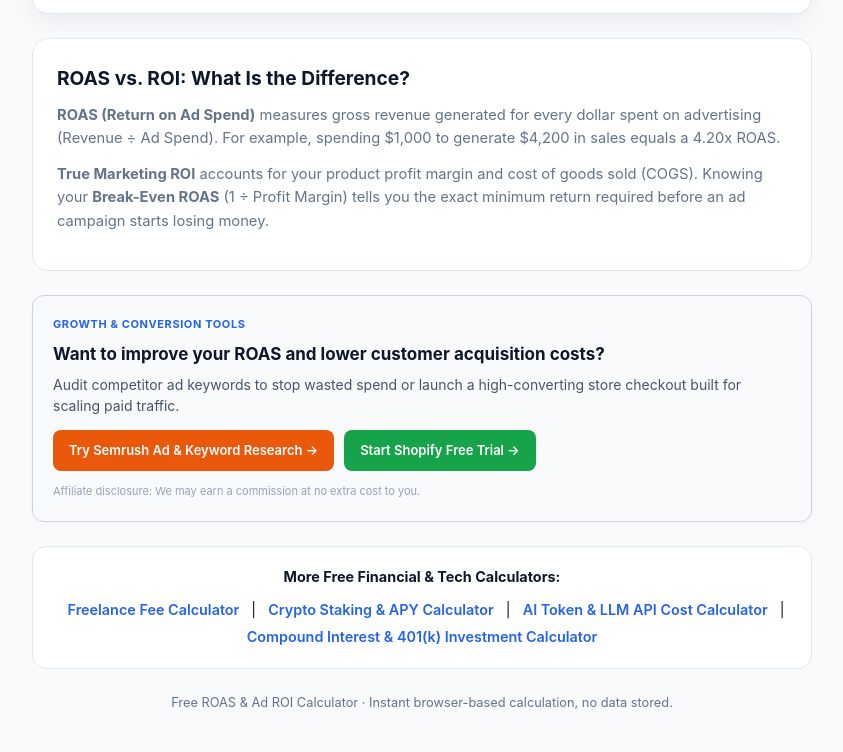
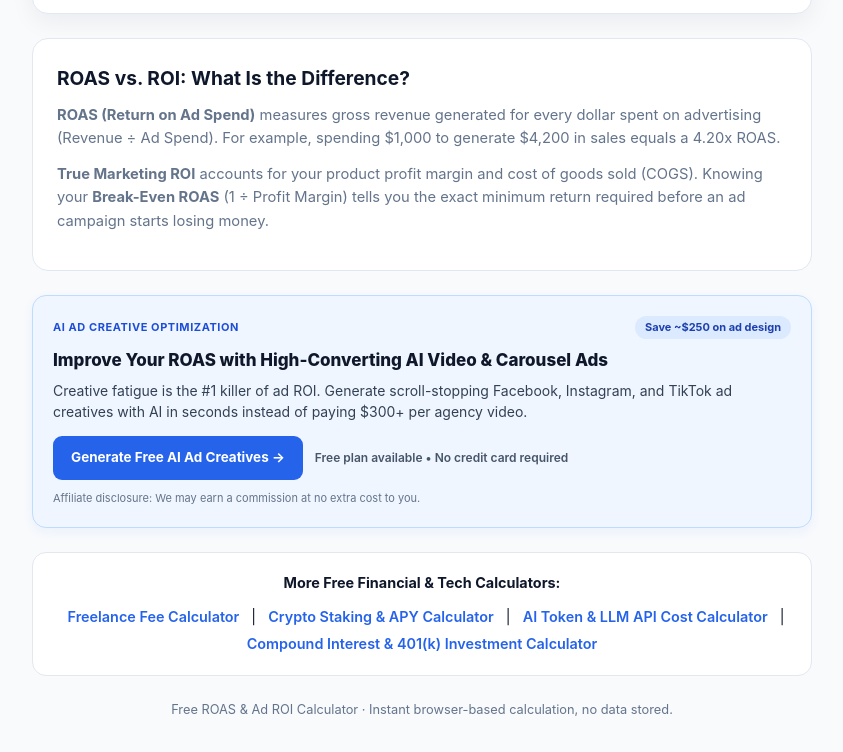
Before and after one commit to valeryivch-maker/roas-roi-calculator, a plain HTML site: page index.html in a window 1280 px wide. Shown: the part 883-1635 px from the top of the page, without its empty margins (218-1061 px from the left). Drawn offline with Linux system fonts and the light colour scheme.

Commit message:
Add files via upload

```diff
--- a/index.html
+++ b/index.html
@@ -156,30 +156,30 @@
     <p><strong>True Marketing ROI</strong> accounts for your product profit margin and cost of goods sold (COGS). Knowing your <strong>Break-Even ROAS</strong> (1 ÷ Profit Margin) tells you the exact minimum return required before an ad campaign starts losing money.</p>
   </section>
 
-  <!-- NATIVE CPA BLOCK: ROAS & ROI -->
-<div style="margin:24px 0; padding:20px; border-radius:12px; background:#f8fafc; border:1px solid #cbd5e1; color:#0f172a; font-family:inherit; box-shadow:0 2px 4px rgba(0,0,0,0.03);">
-  <div style="font-size:11px; font-weight:700; text-transform:uppercase; letter-spacing:0.6px; color:#2563eb; margin-bottom:8px;">
-    Growth &amp; Conversion Tools
+    <!-- NATIVE CPA BLOCK: PREDIS.AI -->
+  <div style="margin:24px 0; padding:20px; border-radius:14px; background:#eff6ff; border:1px solid #bfdbfe; color:#0f172a; box-shadow:0 4px 12px rgba(37,99,235,0.06);">
+    <div style="display:flex; justify-content:space-between; align-items:center; flex-wrap:wrap; gap:8px; margin-bottom:8px;">
+      <span style="font-size:11px; font-weight:700; text-transform:uppercase; letter-spacing:0.05em; color:#1d4ed8;">AI Ad Creative Optimization</span>
+      <span id="predis-save-badge" style="background:#dbeafe; color:#1e40af; font-size:11px; font-weight:700; padding:3px 10px; border-radius:999px;">Cut creative costs by ~60%</span>
     </div>
-  <div style="font-size:17px; font-weight:700; margin-bottom:6px; color:#0f172a;">
-    Want to improve your ROAS and lower customer acquisition costs?
+    <div style="font-size:17px; font-weight:800; margin-bottom:6px; color:#0f172a;">
+      Improve Your ROAS with High-Converting AI Video &amp; Carousel Ads
     </div>
-  <p style="font-size:14px; line-height:1.5; color:#475569; margin:0 0 14px 0;">
-    Audit competitor ad keywords to stop wasted spend or launch a high-converting store checkout built for scaling paid traffic.
+    <p style="font-size:14px; line-height:1.5; color:#334155; margin:0 0 14px 0;">
+      Creative fatigue is the #1 killer of ad ROI. Generate scroll-stopping Facebook, Instagram, and TikTok ad creatives with AI in seconds instead of paying $300+ per agency video.
     </p>
-  <div style="display:flex; flex-wrap:wrap; gap:10px; margin-bottom:12px;">
-    <a href="https://semrush.com" target="_blank" rel="nofollow sponsored noopener" style="display:inline-block; background:#ea580c; color:#ffffff; text-decoration:none; font-weight:600; font-size:13px; padding:10px 16px; border-radius:8px;">
-      Try Semrush Ad &amp; Keyword Research →
+    <div style="display:flex; flex-wrap:wrap; align-items:center; gap:12px; margin-bottom:10px;">
+      <a href="#" id="predis-aff-link" target="_blank" rel="nofollow sponsored noopener" style="display:inline-block; background:#2563eb; color:#ffffff; text-decoration:none; font-weight:700; font-size:13.5px; padding:11px 18px; border-radius:9px;">
+        Generate Free AI Ad Creatives &rarr;
       </a>
-    <a href="https://shopify.com" target="_blank" rel="nofollow sponsored noopener" style="display:inline-block; background:#16a34a; color:#ffffff; text-decoration:none; font-weight:600; font-size:13px; padding:10px 16px; border-radius:8px;">
-      Start Shopify Free Trial →
-    </a>
+      <span style="font-size:12px; color:#475569; font-weight:600;">Free plan available &bull; No credit card required</span>
     </div>
-
-  <div style="font-size:11px; color:#94a3b8;">
+    <div style="font-size:11px; color:#64748b;">
       Affiliate disclosure: We may earn a commission at no extra cost to you.
     </div>
   </div>
+
+
 
   <nav class="hub-links">
     <strong>More Free Financial & Tech Calculators:</strong>
@@ -262,9 +262,21 @@
       const compHost = ['https:/', '/valeryivch-maker', '.github.io', '/compound-interest-calculator/'].join('');
       nextLinkEl.href = compHost + '?monthly=' + investAmt + '&src=roas_calc';
     }
+
+    const predisBadge = document.getElementById('predis-save-badge');
+    if (predisBadge) {
+      const estCreativeSave = Math.max(150, Math.round(spend * 0.25));
+      predisBadge.innerText = spend > 0 ? 'Save ~$' + estCreativeSave.toLocaleString('en-US') + ' on ad design' : 'Cut creative costs by ~60%';
+    }
+  }
+
+  const predisLinkEl = document.getElementById('predis-aff-link');
+  if (predisLinkEl) {
+    predisLinkEl.href = ['https:/', '/predis.ai', '?ref=valerii-9dde19'].join('');
   }
 
   (function initFromUrl() {
+
     const params = new URLSearchParams(window.location.search);
     const pSpend = params.get('spend');
     const pRev = params.get('rev');
```
Lines whose indentation alone changed are shown as unchanged.
